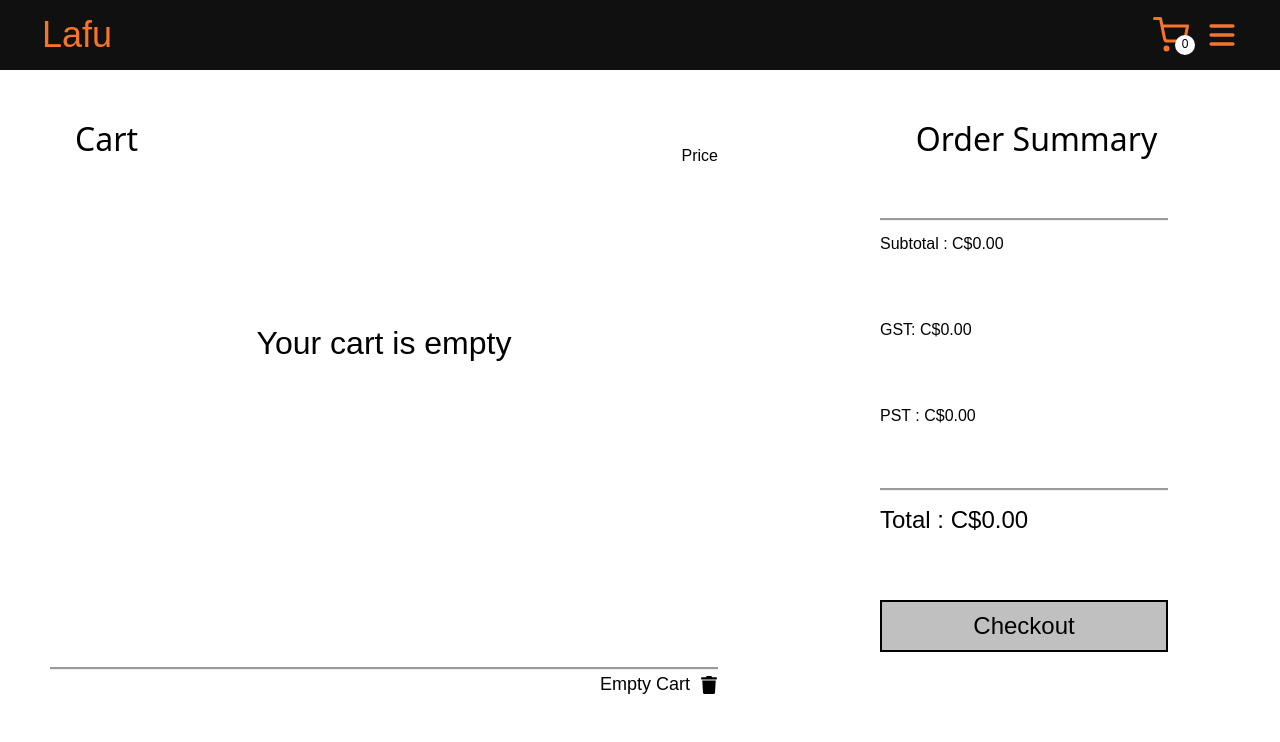
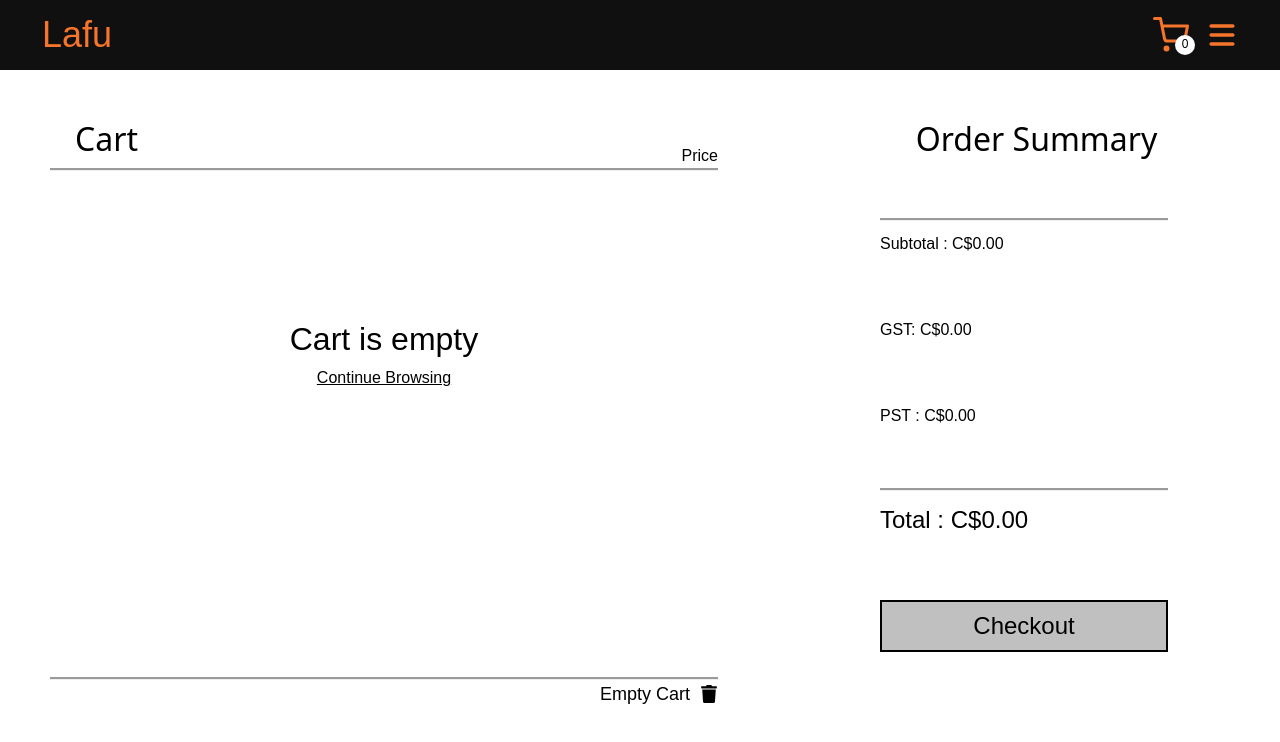
Before and after one commit to kmarquez01/torirestauraunt, a Next.js app: page /Cart in a window 1280 px wide. Shown: the top 742 px of the page. Built offline with nearby package versions, Linux system fonts and the light colour scheme.

Commit message:
empty cart conditional

```diff
--- a/Cart/_Cart.js
+++ b/Cart/_Cart.js
@@ -4,7 +4,7 @@ import CardInfo from "../Menu/CardInfo"
 import CartItem from "./cart-item"
 import { ShopContext } from "../contexts/shop-context"
 import { FaTrash } from "react-icons/fa";
-
+import  Link  from 'next/link'
 
 function Cart(props){
 
@@ -56,9 +56,18 @@ function Cart(props){
                         </div>
                         <div className = "cart-items" style = {totalAmount === 0 ? cartStyleEmpty : cartStyle}>
                         {totalAmount === 0 ? (
+                            <>
                             <div className = "empty-cart-disclaimer">
-                                Your cart is empty
+                                Cart is empty
+                                <div class = "continue">
+                                    <Link href = "/Menu">
+                                        Continue Browsing
+                                    </Link>
+                                </div>
                             </div>
+
+                            </>
+
                         )
                         :  (
                             CardInfo.map((item) => {
--- a/styles/globals.css
+++ b/styles/globals.css
@@ -1103,6 +1103,10 @@ h1 {
   display: grid;
   grid-template-rows: none;
   grid-template-columns: repeat(auto-fill, 50% 50%);
+  border-style: groove;
+  border-top: none;
+  border-left: none;
+  border-right: none;
 }
 
 .cart-header{
@@ -1211,8 +1215,14 @@ h1 {
   font-size: 32px;
   display: flex;
   justify-content: center;
+  flex-direction: column;
+  align-items: center;
 }
 
+.continue{
+  font-size: 16px;
+  text-decoration-line: underline;
+}
 .order-summary{
   width: 100%;
   display: flex;
```
